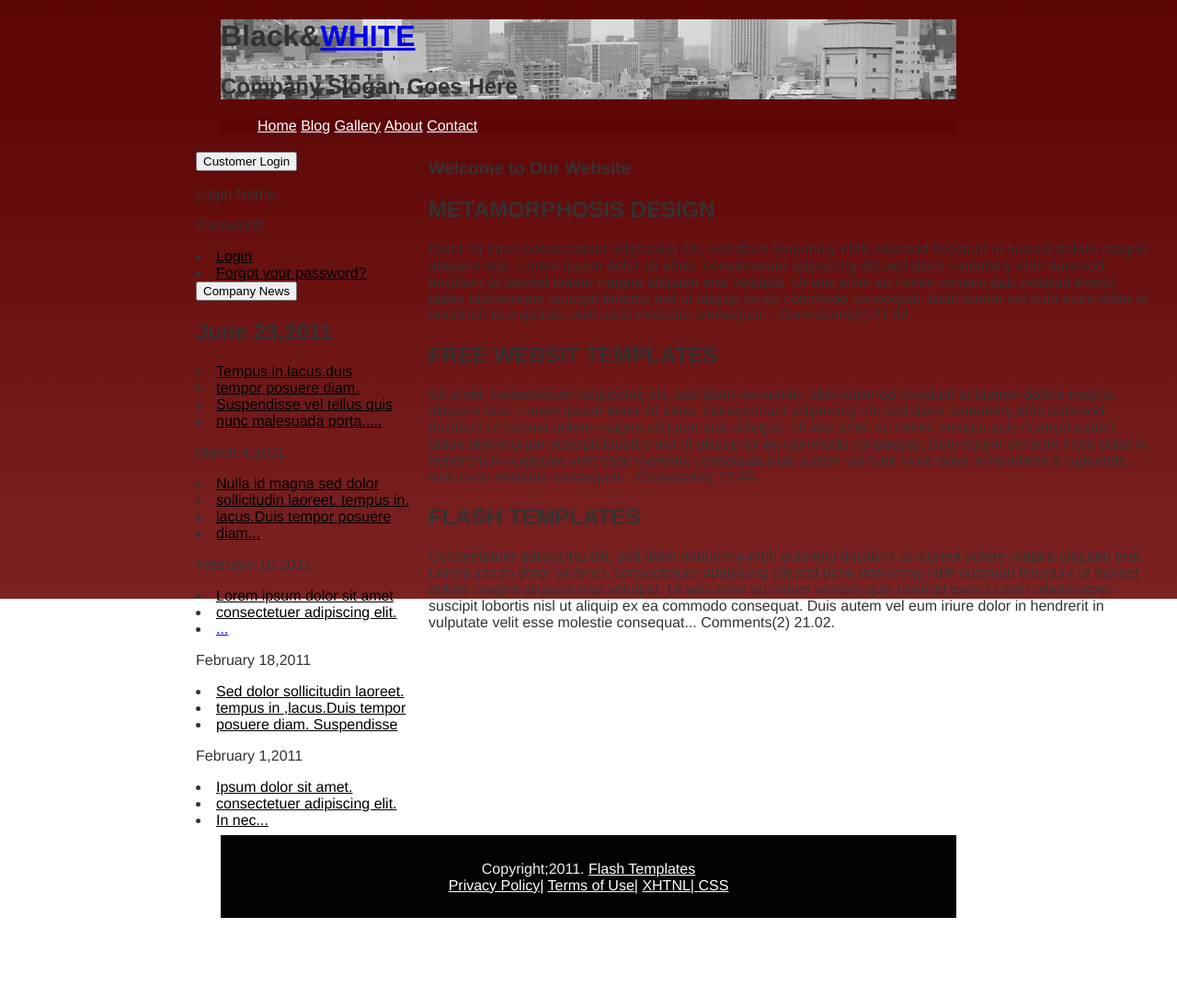
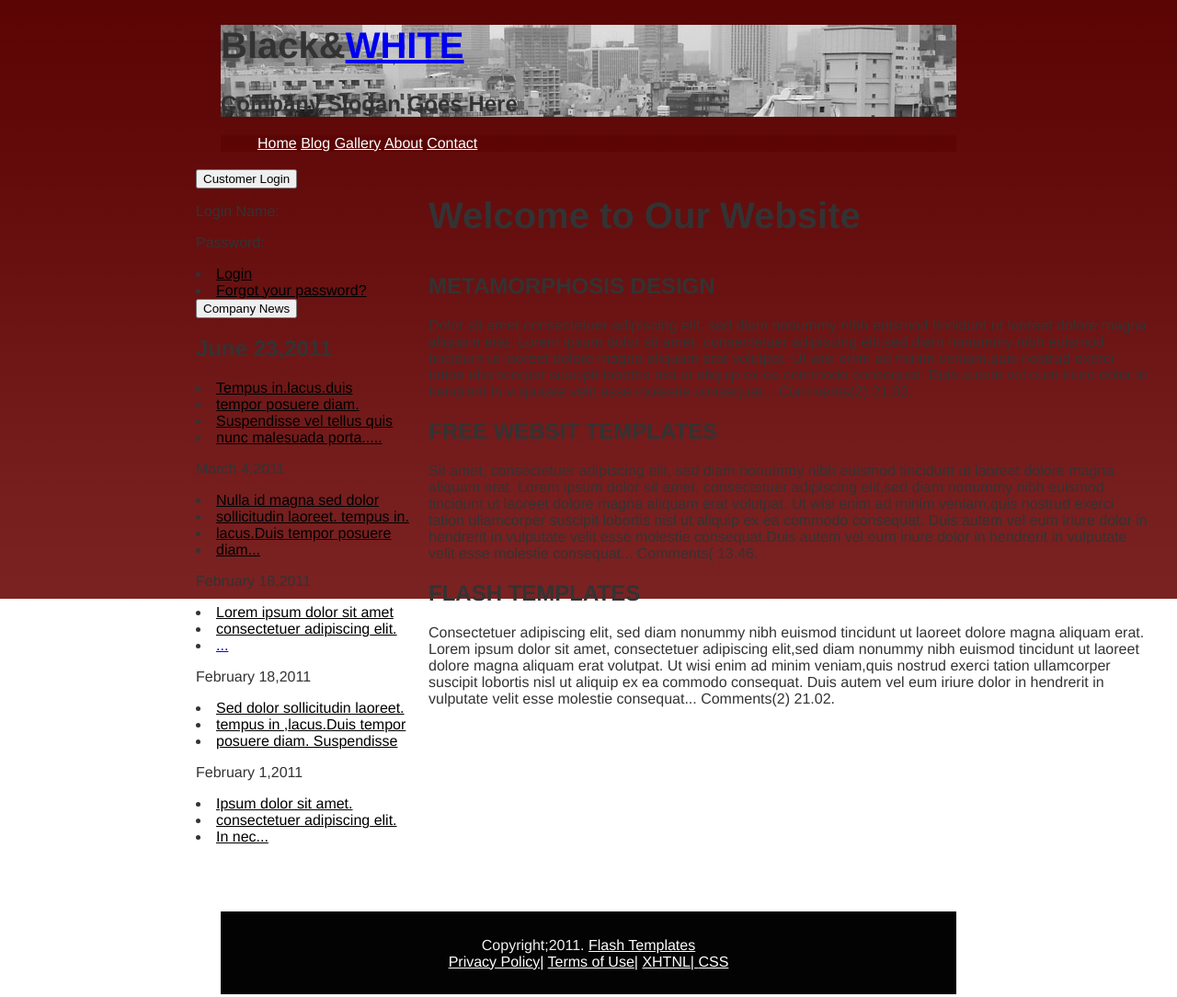
Before and after one commit to BeanRay/website, a plain HTML site: page index01.html in a window 1280 px wide. Shown: the top 1084 px of the page at 92% size. Drawn offline with Linux system fonts and the light colour scheme; files whose address does not match are found by name.

Commit message:
1001Size大小

```diff
--- a/css/style01.css
+++ b/css/style01.css
@@ -52,3 +52,7 @@ ul {
 	text-align: center;
 	color: rgb(240, 240, 240);
 }
+
+h1{
+	font-size: 40px;
+}
```
